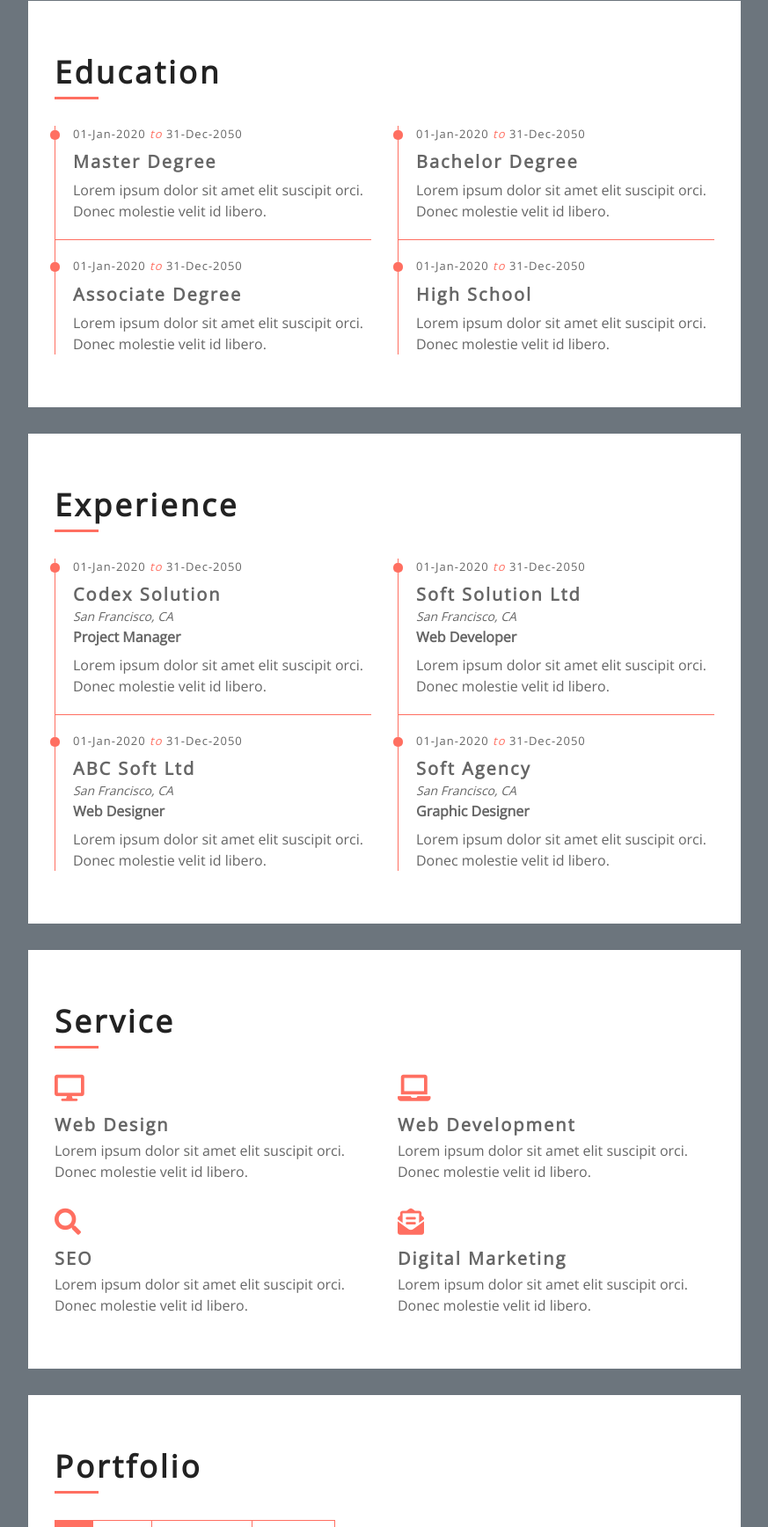
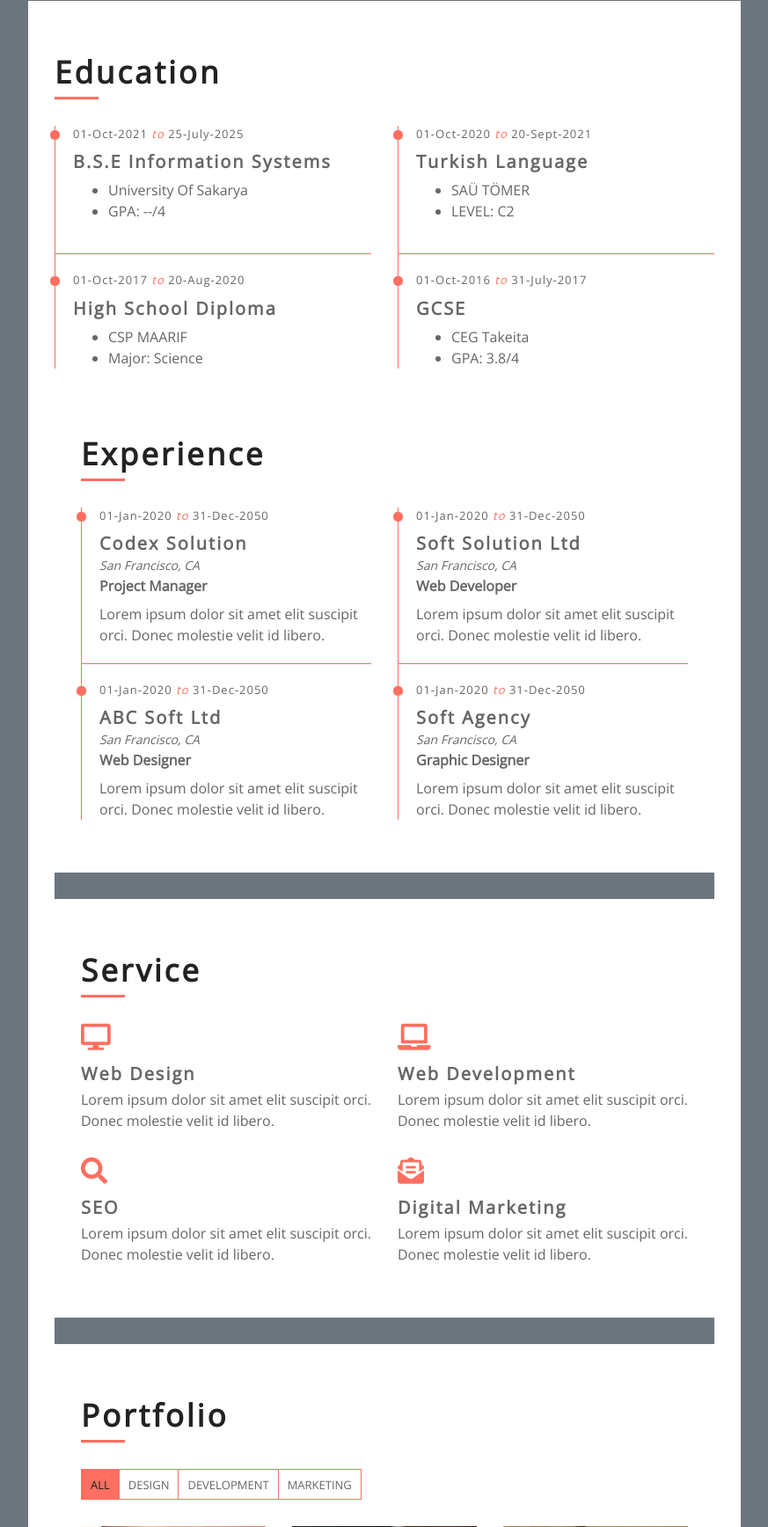
Before and after one commit to baafbass/portfo, a Flask app: page / in a window 1280 px wide. Shown: the part 1415-3151 px from the top of the page at 88% size, without its empty margins (368-1241 px from the left). Run offline with Flask 3, Linux system fonts and the light colour scheme; some libraries are stand-ins or nearby versions.

Commit message:
Education Section Updated

```diff
--- a/templates/index.html
+++ b/templates/index.html
@@ -212,33 +212,52 @@
                         <div class="row align-items-center">
                             <div class="col-md-6">
                                 <div class="edu-col">
-                                    <span>01-Jan-2020 <i>to</i> 31-Dec-2050</span>
-                                    <h3>Master Degree</h3>
-                                    <p>Lorem ipsum dolor sit amet elit suscipit orci. Donec molestie velit id libero.</p>
+                                    <span>01-Oct-2021 <i>to</i> 25-July-2025</span>
+                                    <h3>B.S.E Information Systems</h3>
+                                    <p>
+                                        <ul>
+                                            <li>University Of Sakarya</li>
+                                            <li>GPA: --/4</li>
+                                        </ul>
+                                    </p>
                                 </div>
                             </div>
                             <div class="col-md-6">
                                 <div class="edu-col">
-                                    <span>01-Jan-2020 <i>to</i> 31-Dec-2050</span>
-                                    <h3>Bachelor Degree</h3>
-                                    <p>Lorem ipsum dolor sit amet elit suscipit orci. Donec molestie velit id libero.</p>
+                                    <span>01-Oct-2020 <i>to</i> 20-Sept-2021</span>
+                                    <h3>Turkish Language</h3>
+                                    <p>
+                                        <ul>
+                                            <li>SAÜ TÖMER</li>
+                                            <li>LEVEL: C2</li>
+                                        </ul>
+                                    </p>
                                 </div>
                             </div>
                             <div class="col-md-6">
                                 <div class="edu-col">
-                                    <span>01-Jan-2020 <i>to</i> 31-Dec-2050</span>
-                                    <h3>Associate Degree</h3>
-                                    <p>Lorem ipsum dolor sit amet elit suscipit orci. Donec molestie velit id libero.</p>
+                                    <span>01-Oct-2017 <i>to</i> 20-Aug-2020</span>
+                                    <h3>High School Diploma</h3>
+                                    <p>
+                                        <ul>
+                                            <li>CSP MAARIF</li>
+                                            <li>Major: Science</li>
+                                        </ul>
+                                    </p>
                                 </div>
                             </div>
-                            <div class="col-md-6">
+                          <div class="col-md-6">
                                 <div class="edu-col">
-                                    <span>01-Jan-2020 <i>to</i> 31-Dec-2050</span>
-                                    <h3>High School</h3>
-                                    <p>Lorem ipsum dolor sit amet elit suscipit orci. Donec molestie velit id libero.</p>
+                                    <span>01-Oct-2016 <i>to</i> 31-July-2017</span>
+                                    <h3>GCSE</h3>
+                                     <p>
+                                        <ul>
+                                            <li>CEG Takeita</li>
+                                            <li>GPA: 3.8/4</li>
+                                        </ul>
+                                    </p>
                                 </div>
                             </div>
-                        </div>
                     </div>
                 </div>
                 <!-- Education Start -->
```
